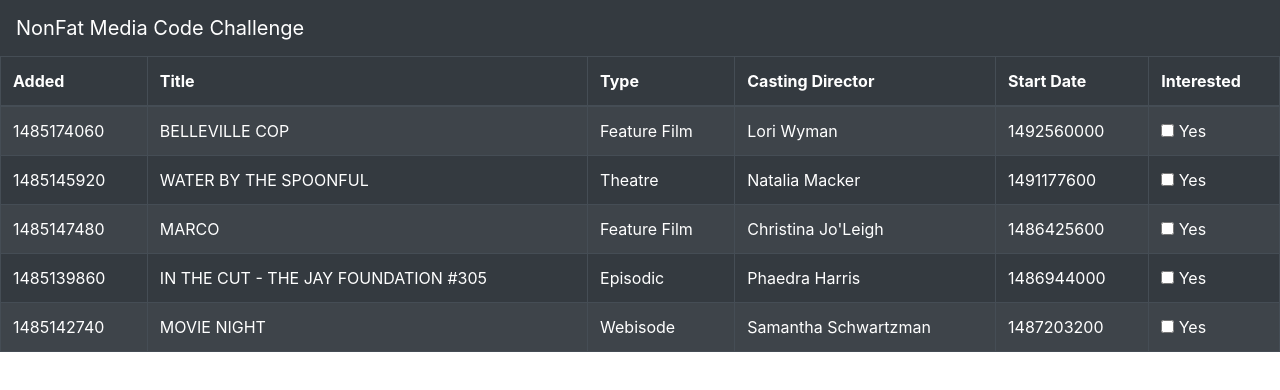
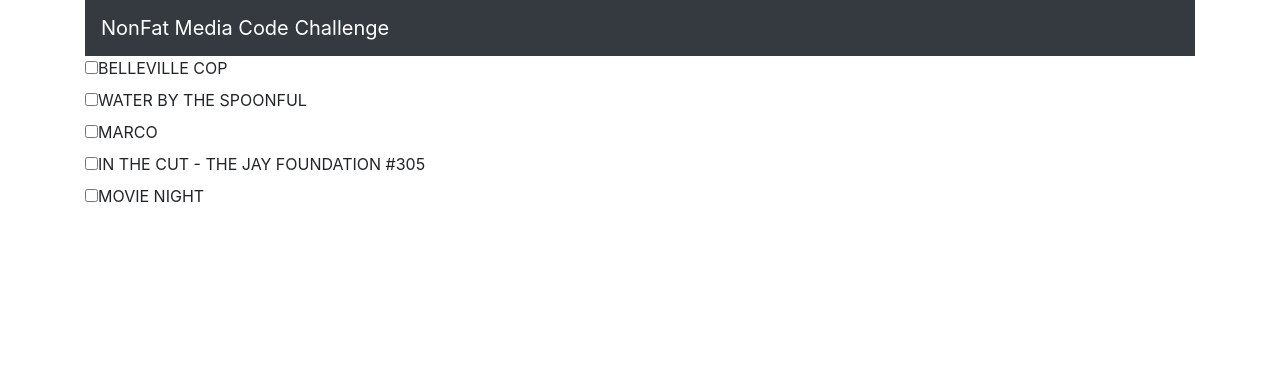
Before and after one commit to BeatrizTovar/breakdown-code, a React (Create React App) app in the folder nonfat-media/: page / in a window 1280 px wide. Shown: the top 390 px of the page. Built offline with nearby package versions, Linux system fonts and the light colour scheme.

Commit message:
addid isChecked property to each breakdown object

```diff
--- a/nonfat-media/src/App.js
+++ b/nonfat-media/src/App.js
@@ -2,14 +2,17 @@
 import logo from "./logo.svg";
 import "./App.css";
 import Navbar_Top from "./common/navbar";
+
 import Breakdowns from "./components/breakdowns";
 
 class App extends Component {
   render() {
     return (
       <Fragment>
+      <div className="container">
         <Navbar_Top />
-        <Breakdowns />
+        <Breakdowns/>
+        </div>
       </Fragment>
     );
   }
--- a/nonfat-media/src/common/checkbox.jsx
+++ b/nonfat-media/src/common/checkbox.jsx
@@ -1,5 +1,5 @@
 import React, { Fragment } from "react";
-import { Form } from "react-bootstrap";
+// import { Form } from "react-bootstrap";
 
 const CheckBox = props => {
   return (
--- a/nonfat-media/src/components/breakdowns.jsx
+++ b/nonfat-media/src/components/breakdowns.jsx
@@ -13,11 +13,37 @@
     });
   }
 
+  handleCheckBox(e, index) {
+    let obj = JSON.parse(JSON.stringify(this.state.breakdowns));
+    obj[index].isChecked = !obj[index].isChecked;
+    this.setState({ breakdowns: obj });
+
+    // console.log(obj[index]);
+  }
+
   render() {
-    console.log(this.state.projects);
+    console.log(this.state.breakdowns);
+    let { breakdowns } = this.state;
+
+    let breakdownsList = breakdowns.map((item, index) => {
+      return (
+        <div key={`${item.added}_${item.title}`}>
+          <div>
+            <input
+              className="checkbox"
+              key={`${item.added}_${item.title}`}
+              type="checkbox"
+              onClick={e => this.handleCheckBox(e, index)}
+            />
+            <label>{item.title}</label>
+          </div>
+        </div>
+      );
+    });
     return (
       <Fragment>
-        <BreakdownsTable breakdowns={this.state.breakdowns} />
+        {/* <BreakdownsTable breakdowns={this.state.breakdowns} /> */}
+        <div>{breakdownsList}</div>
       </Fragment>
     );
   }
```
